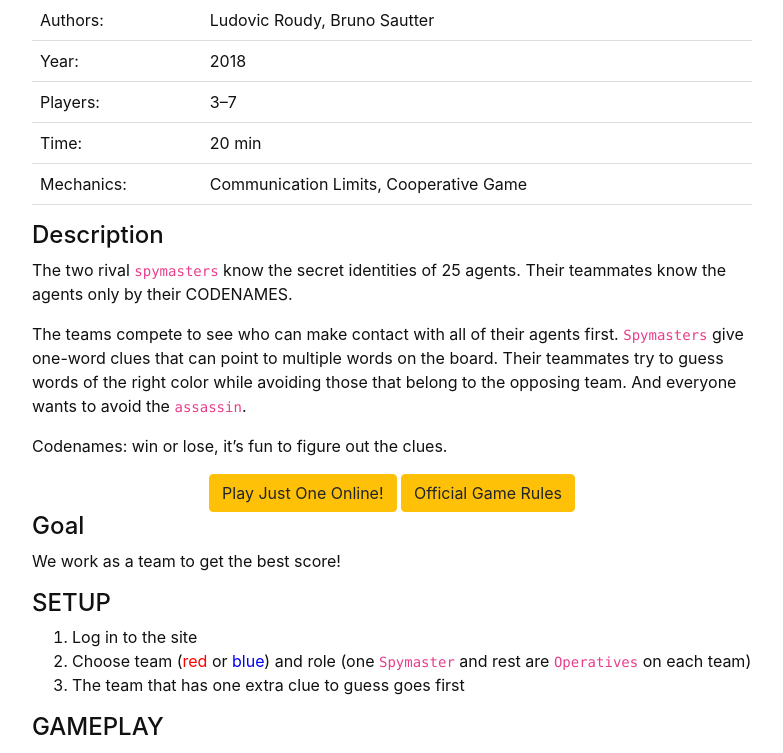
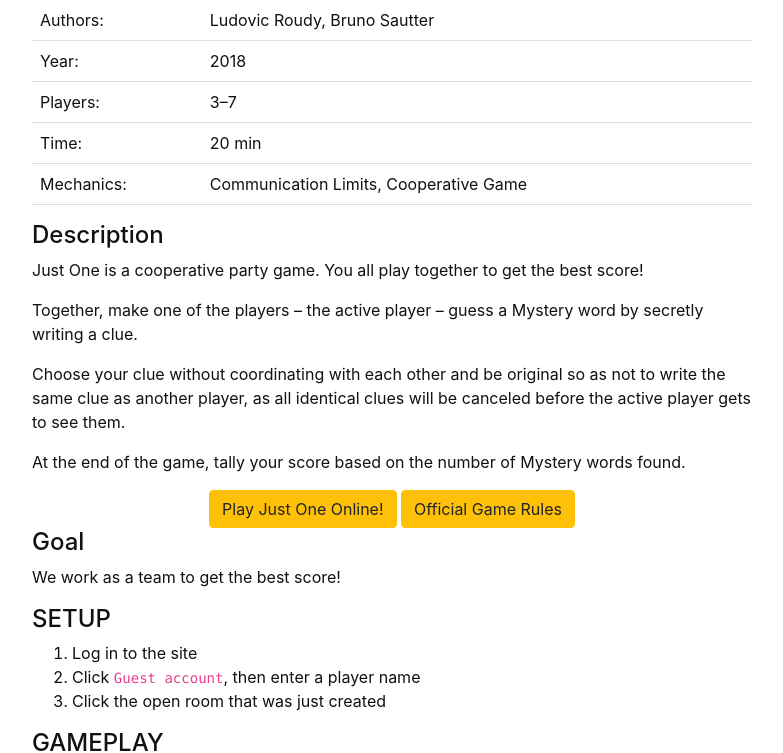
Before and after one commit to hanwendong1/VirtualGaming, a Jekyll site: the page built from content/2-Just-One.md, in a window 1280 px wide and 1400 px high, scrolled down 617 px. Shown: the top 753 px of the window, without its empty margins (248-1031 px from the left). Built offline with Jekyll 4.4.1, drawn with Linux system fonts in a browser that asks for light colours; some of the changed text lies outside the part shown.

Commit message:
Update 2-Just-One.md

```diff
--- a/content/2-Just-One.md
+++ b/content/2-Just-One.md
@@ -54,11 +54,13 @@
    </p>
 </html>
 #### Description
-The two rival `spymasters` know the secret identities of 25 agents. Their teammates know the agents only by their CODENAMES.
+Just One is a cooperative party game. You all play together to get the best score!
 
-The teams compete to see who can make contact with all of their agents first. `Spymasters` give one-word clues that can point to multiple words on the board. Their teammates try to guess words of the right color while avoiding those that belong to the opposing team. And everyone wants to avoid the `assassin`.
+Together, make one of the players – the active player – guess a Mystery word by secretly writing a clue.
 
-Codenames: win or lose, it’s fun to figure out the clues.
+Choose your clue without coordinating with each other and be original so as not to write the same clue as another player, as all identical clues will be canceled before the active player gets to see them.
+
+At the end of the game, tally your score based on the number of Mystery words found.
 
 <div style="text-align: center;">
 <a class="btn btn-warning" href="https://oneword.games/" role="button">Play Just One Online!</a>
@@ -71,30 +73,34 @@
 
 #### SETUP
 1. Log in to the site
-2. Choose team (<span style="color:#FF0000;">red</span> or <span style="color:#0000FF;">blue</span>) and role (one `Spymaster` and rest are `Operatives` on each team)
-3. The team that has one extra clue to guess goes first
+2. Click `Guest account`, then enter a player name
+3. Click the open room that was just created
 
 #### GAMEPLAY
-First, `Spymaster` examines the board, then gives an one-word clue followed by a number, which relates to the number of associated cards (exception: 0 and ∞).
+A mystery word will be randomly chosen for the active player to guess. All other palyers, without communicating with each other and without writes one clue that is composed of a ***single word***.
+
+{% capture text %}Note: a number (007), an acronym (SMS), an onomatopoeia (meow), or a special character ($) are all considered to be words.
+{% endcapture %} {% include alert.md text=text color="warning" %}
 
 {% capture text %}
 Can you guess what the mystry word is?
 {% endcapture %}
 {% include card.md text=text header="Example clues to guess the mystry word" img="JO_EN01_Content01.png" %}
 
-The clue must
-- Relate to word meaning
-- Be a word in English language
-- Not be a form or part of a word on any visible card
-- Optional variant: Compound/hyphenated words, proper names, abbreviations, acronyms, homonyms, and rhymed words
+<dl>
+  <dt>INVALID CLUES</dt>
+     <dd>Deliberately spelling a word incorrectly – Spelling ‘shurt’ for shirt.</dd>
+     <dd>Substituting a foreign word with the same meaning as the word in question – using amor to describe love.</dd>
+     <dd>Using a word from the same family as the mystery word – Princely when the mystery word is prince.</dd>
+     <dd>Completely made up words – Sweet'ing to describe cake.</dd>
+     <dd>A phonetically identical word to the mystery word – A clue cannot be knight if the mystery word is night.</dd>
+  <dt>IDENTICAL CLUES</dt>
+     <dd>Identical</dd>
+        <dd>- Cow, cow, COW</dd>
+     <dd>Same derivation</dd>
+Cow, cows
+Philosophy, philosopher
 
-0 means no clues relate to it. Both 0 and ∞ allow unlimited guessing (unless wrong).
-
-Then, `Operatives` discuss amongst themselves, then inform the `Spymaster` their guesses (one at a time) up to one more than the number clue provided (if not 0 and ∞). There are four possible scenarios that will occur:
-- <span style="color:#FF0000;">Their team’s color (e.g. red) = got a clue and MAY keep guessing until number limit or stopping</span>
-- <span style="color:#0000FF;">The opponent’s color (e.g. blue) = card covered by opponent and turn ends</span>
-- <span style="color:#808080;">Bystander (beige) = turn ends</span>
-- **Assassin (black) = game ends and that team loses**
 
 #### GAME END
 Gameplay continues until either endgame condition is met:
```
